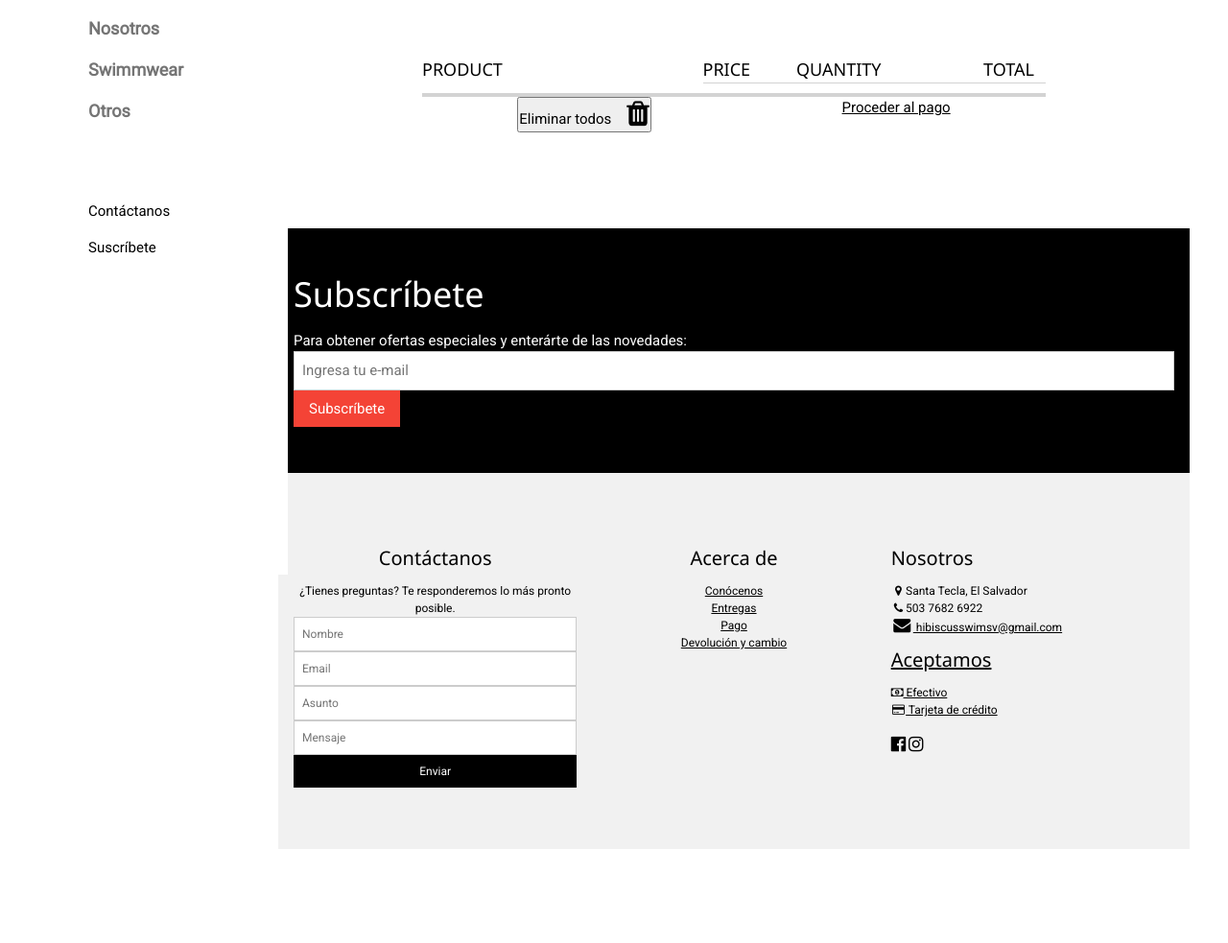
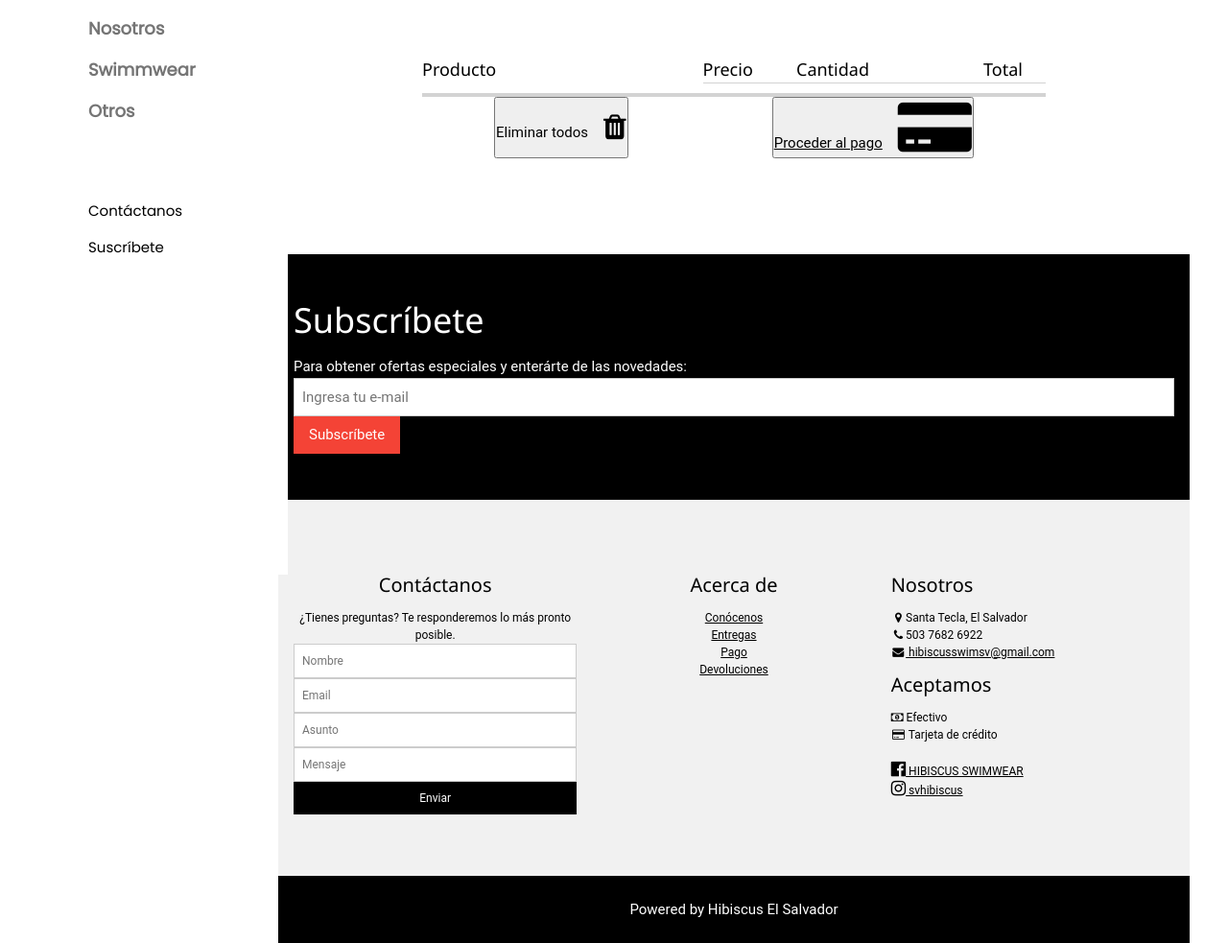
Before and after one commit to fadiaz4/ProyectoFinalManganeso, a Flask app: page /cart in a window 1280 px wide. Shown: the part 201-1184 px from the top of the page at 96% size. Before the commit the page ends 1086 px from the top, so only its background shows below. Run offline with Flask 2, Linux system fonts and the light colour scheme.

Commit message:
cartfinal

```diff
--- a/templates/cart.html
+++ b/templates/cart.html
@@ -5,12 +5,11 @@
 <meta name="viewport" content="width=device-width, initial-scale=1">
 <link rel="stylesheet" href="/static/stylecart.css">
 <link rel="stylesheet" href="https://www.w3schools.com/w3css/4/w3.css">
-<link rel="stylesheet" href="https://fonts.googleapis.com/css?family=Roboto">
-<link rel="stylesheet" href="https://fonts.googleapis.com/css?family=Montserrat">
+<link href="https://fonts.googleapis.com/css2?family=Poppins&display=swap" rel="stylesheet">
 <link rel="stylesheet" href="https://cdnjs.cloudflare.com/ajax/libs/font-awesome/4.7.0/css/font-awesome.min.css">
 <style>
   .w3-sidebar a {
-    font-family: "Roboto", sans-serif
+    font-family: "Poppins", sans-serif
   }
 
   body,
@@ -21,7 +20,7 @@
   h5,
   h6,
   :left :left .w3-wide {
-    font-family: "Montserrat", sans-serif;
+    font-family: "Poppins", sans-serif;
   }
 </style>
 
@@ -47,11 +46,10 @@
 
   <!-- Menú de arriba en pantallas pequeñas -->
   <header class="w3-bar w3-top w3-hide-large w3-black w3-xlarge">
-    <div class="w3-bar-item w3-padding-24 w3-wide">LOGO</div>
+    <div class="w3-bar-item w3-padding-24 w3-wide"><img src="/static/images/hibiscusSV.png"></div>
     <a href="javascript:void(0)" class="w3-bar-item w3-button w3-padding-24 w3-right" onclick="w3_open()"><i
         class="fa fa-bars"></i></a>
   </header>
-
   <!-- Abriendo la sidebar en pantallas pequeñas-->
   <div class="w3-overlay w3-hide-large" onclick="w3_close()" style="cursor:pointer" title="close side menu"
     id="myOverlay"></div>
@@ -81,17 +79,18 @@
     <body>
       <div class="container-products">
         <div class="product-header">
-          <h5 class="product-title">PRODUCT</h5>
-          <h5 class="price sm-hide">PRICE</h5>
-          <h5 class="quantity">QUANTITY</h5>
-          <h5 class="total">TOTAL </h5>
+          <h5 class="product-title">Producto</h5>
+          <h5 class="price sm-hide">Precio</h5>
+          <h5 class="quantity">Cantidad</h5>
+          <h5 class="total">Total</h5>
 
         </div>
         <div class="products">
         </div>
         <button onclick="clearAll()"> Eliminar todos<i
             class="fa fa-trash fa-2x w3-margin-rigth w3-margin-left"></i></button>
-        <a href="{{url_for('checkout')}}">Proceder al pago</a>
+        <button><a href="{{url_for('checkout')}}">Proceder al pago<i
+              class="fa fa-credit-card-alt fa-4x w3-margin-rigth w3-margin-left"></i></a></button>
 
       </div>
 
@@ -102,22 +101,6 @@
         <p><input class="w3-input w3-border" type="text" placeholder="Ingresa tu e-mail" style="width:100%"></p>
         <button type="button" class="w3-button w3-red w3-margin-bottom">Subscríbete</button>
       </div>
-
-      <!-- Suscripción -->
-      <div id="newsletter" class="w3-modal">
-        <div class="w3-modal-content w3-animate-zoom" style="padding:32px">
-          <div class="w3-container w3-white w3-center">
-            <i onclick="document.getElementById('newsletter').style.display='none'"
-              class="fa fa-remove w3-right w3-button w3-transparent w3-xxlarge"></i>
-            <h2 class="w3-wide">SUSCRÍBETE</h2>
-            <p>Únete a nuestra lista de correo para recibir actualizaciones sobre new arrivals y ofertas especiales.</p>
-            <p><input class="w3-input w3-border" type="text" placeholder="Enter e-mail"></p>
-            <button type="button" class="w3-button w3-padding-large w3-red w3-margin-bottom"
-              onclick="document.getElementById('newsletter').style.display='none'">Subscribe</button>
-          </div>
-        </div>
-      </div>
-
       <!-- Pie de página -->
       <footer class="w3-padding-64 w3-light-grey w3-small w3-center" id="footer">
         <div class="w3-row-padding">
@@ -135,32 +118,59 @@
 
           <div class="w3-col s4">
             <h4>Acerca de</h4>
-            <p><a href="http://127.0.0.1:5502/templates/index.html#Conocenos">Conócenos</a></p>
-            <p><a href="http://127.0.0.1:5502/templates/index.html#Entregas">Entregas</a></p>
-            <p><a href="http://127.0.0.1:5502/templates/index.html#Pago">Pago</a></p>
-            <p><a href="http://127.0.0.1:5502/templates/index.html#Cambio">Devolución y cambio</a></p>
+            <p><a href="./Conócenos">Conócenos</a></p>
+            <p><a href="./#Entregas">Entregas</a></p>
+            <p><a href="./#Pago">Pago</a></p>
+            <p><a href="./#Devoluciones">Devoluciones</a></p>
           </div>
 
           <div class="w3-col s4 w3-justify">
             <h4>Nosotros</h4>
             <p><i class="fa fa-fw fa-map-marker"></i>Santa Tecla, El Salvador</p>
             <p><i class="fa fa-fw fa-phone"></i>503 7682 6922</p>
-            <a href="mailto:hibiscusswimsv@gmail.com"><i class="fa fa-fw fa-envelope w3-hover-opacity w3-large"></i>
-              hibiscusswimsv@gmail.com</>
+            <a href="mailto:hibiscusswimsv@gmail.com"><i class="fa fa-fw fa-envelope"></i>
+              hibiscusswimsv@gmail.com</a>
             <h4>Aceptamos</h4>
-              <p><i class="fa fa-money" aria-hidden="true"></i> Efectivo</p>
+            <p><i class="fa fa-money aria-hidden=true"></i> Efectivo</p>
             <p><i class="fa fa-fw fa-credit-card"></i> Tarjeta de crédito</p>
             <br>
             <a href="https://www.facebook.com/svhibiscus" target="_blank"><i
-                  class="fa fa-facebook-official w3-hover-opacity w3-large"></i></a>
+                class="fa fa-facebook-official w3-hover-opacity w3-large"></i> HIBISCUS
+              SWIMWEAR</a>
+            <br>
             <a href="https://www.instagram.com/svhibiscus/" target="_blank"><i
-                  class="fa fa-instagram w3-hover-opacity w3-large"></i></a>
+                class="fa fa-instagram w3-hover-opacity w3-large"></i> svhibiscus
+
+            </a>
           </div>
         </div>
       </footer>
 
+      <div class="w3-black w3-center w3-padding-24">Powered by Hibiscus El Salvador</a>
+      </div>
+
+      <!-- Contenido del final de la página -->
+  </div>
+
+  <!-- Suscripción -->
+  <div id="newsletter" class="w3-modal">
+    <div class="w3-modal-content w3-animate-zoom" style="padding:32px">
+      <div class="w3-container w3-white w3-center">
+        <i onclick="document.getElementById('newsletter').style.display='none'"
+          class="fa fa-remove w3-right w3-button w3-transparent w3-xxlarge"></i>
+        <h2 class="w3-wide">SUSCRÍBETE</h2>
+        <p>Únete a nuestra lista de correo para recibir actualizaciones sobre nuevas
+          colecciones
+          y ofertas especiales.</p>
+        <p><input class="w3-input w3-border" type="text" placeholder="Enter e-mail"></p>
+        <button type="button" class="w3-button w3-padding-large w3-red w3-margin-bottom"
+          onclick="document.getElementById('newsletter').style.display='none'">Subscribe</button>
+      </div>
+    </div>
+  </div>
+
   <script src="{{url_for('static', filename='cart.js')}}"></script>
   <script src="{{url_for('static', filename='preload.js')}}"></script>
   <script src="{{url_for('static', filename='main.js')}}"></script>
-
+  <script src="https://unpkg.com/ionicons@4.5.10-0/dist/ionicons.js"></script>
 </body>
```
Lines whose indentation alone changed are shown as unchanged.
